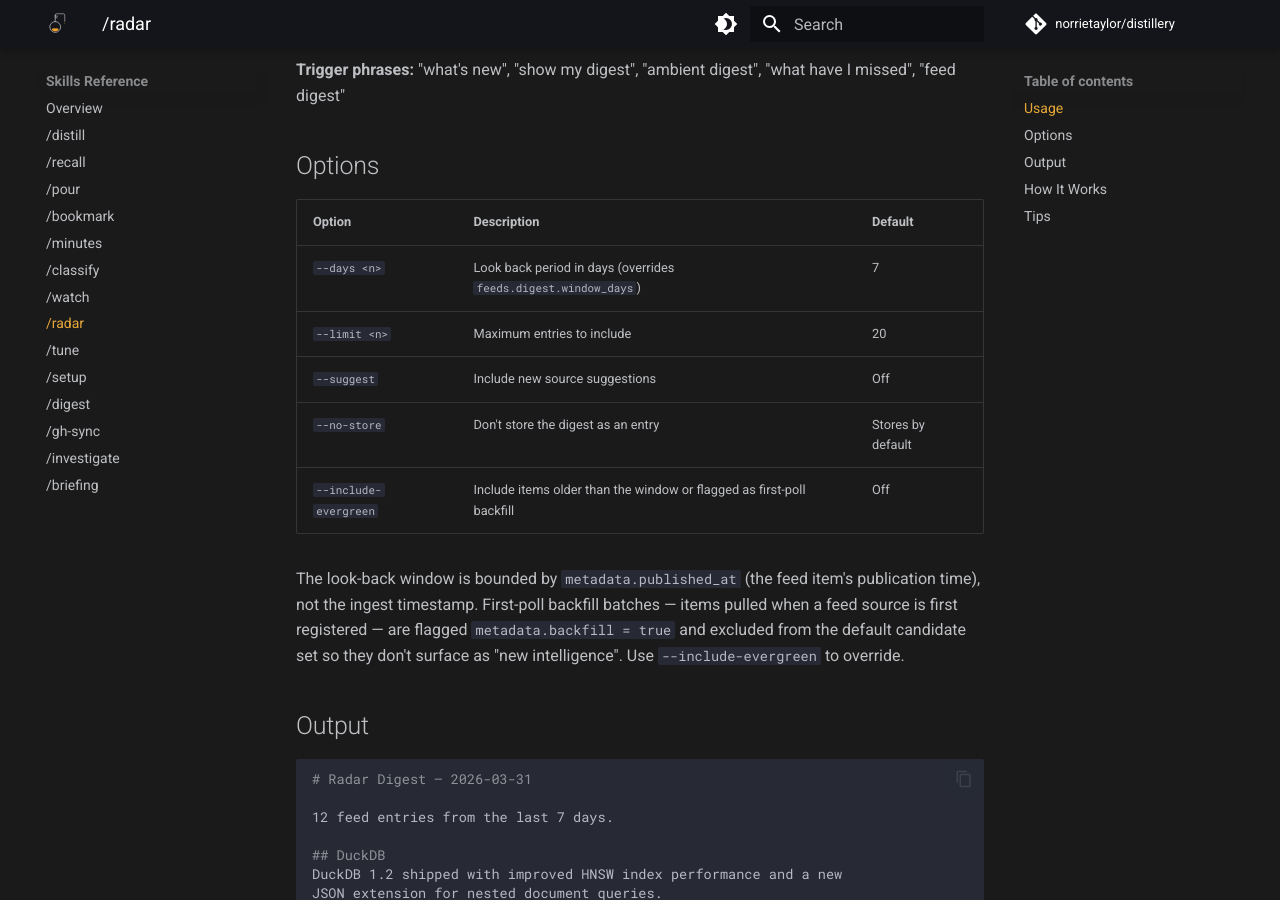
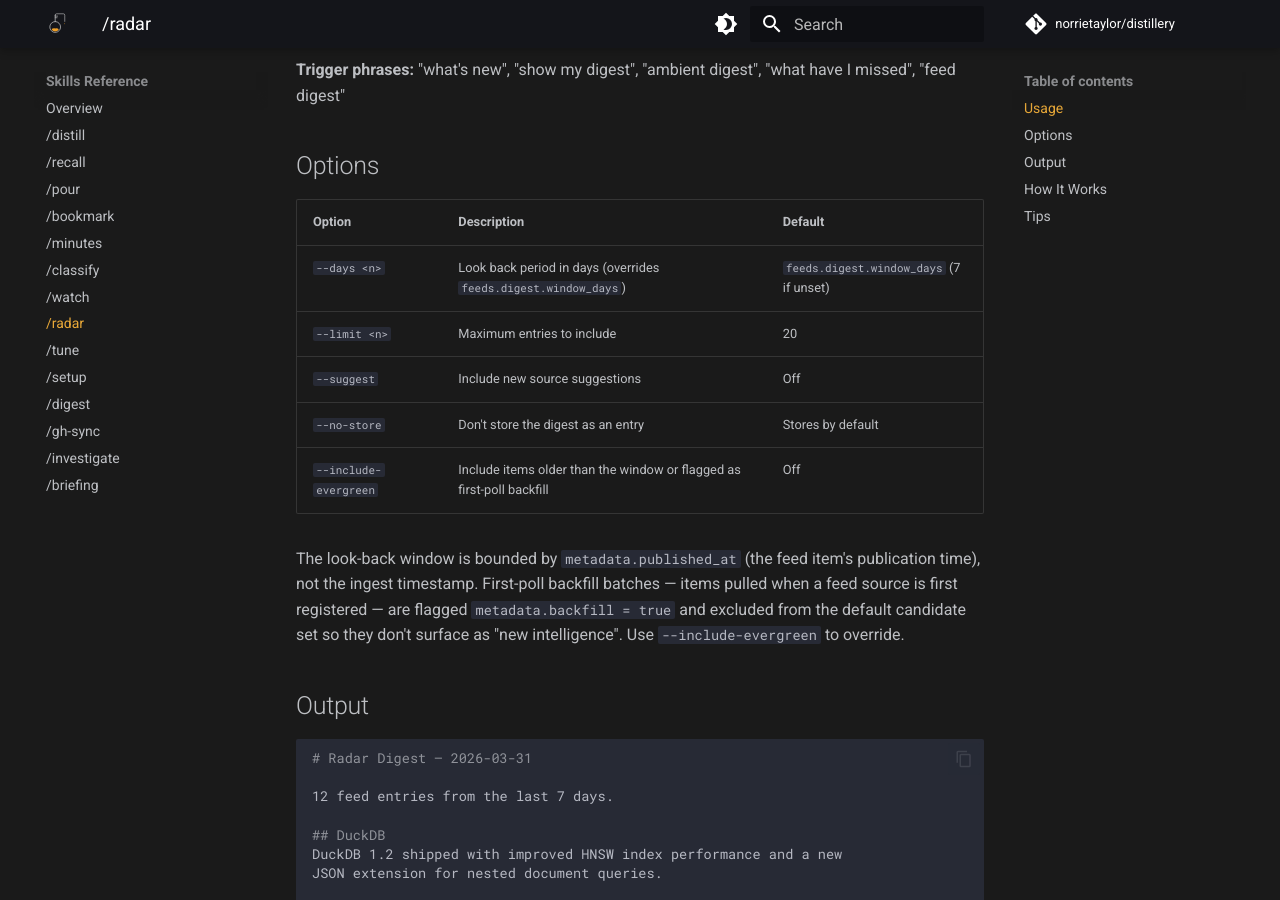
Before and after one commit to norrietaylor/distillery, an MkDocs documentation site: the page built from docs/skills/radar.md, in a window 1280 px wide and 900 px high, scrolled down 464 px. Built offline with MkDocs 1.6.1 and Material for MkDocs 9.7.7, drawn with Linux system fonts in a browser that asks for light colours; comment, search, counter and statistics services are not loaded.

Commit message:
docs(radar): clarify --days default is config-driven, not hardcoded 7
Address CodeRabbit nitpick on PR #446: the runtime default for the
--days lookback comes from feeds.digest.window_days (7 only when unset).

Co-Authored-By: Claude Opus 4.7 (1M context) <noreply@anthropic.com>

```diff
--- a/docs/skills/radar.md
+++ b/docs/skills/radar.md
@@ -19,7 +19,7 @@ Surfaces recent feed entries, synthesizes them into a grouped digest, and option
 
 | Option | Description | Default |
 |--------|-------------|---------|
-| `--days <n>` | Look back period in days (overrides `feeds.digest.window_days`) | 7 |
+| `--days <n>` | Look back period in days (overrides `feeds.digest.window_days`) | `feeds.digest.window_days` (7 if unset) |
 | `--limit <n>` | Maximum entries to include | 20 |
 | `--suggest` | Include new source suggestions | Off |
 | `--no-store` | Don't store the digest as an entry | Stores by default |
```
